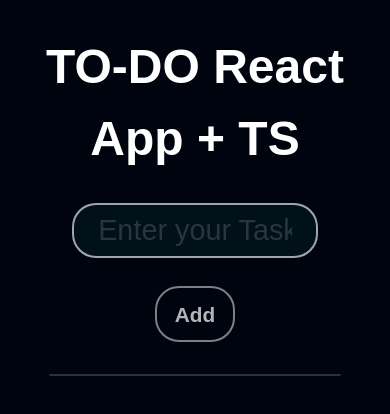
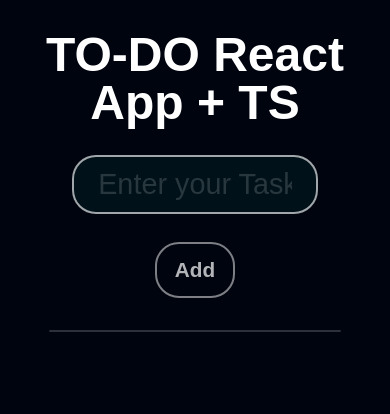
Before and after one commit to arpitv970/todo-reactjs-ts, a React (Create React App) app: page / in a window 390 px wide. Shown: the top 414 px of the page. Built offline with nearby package versions, Linux system fonts and the light colour scheme.

Commit message:
Created responsive UI for Input Bar

```diff
--- a/src/App.tsx
+++ b/src/App.tsx
@@ -2,8 +2,8 @@ import InputBar from './components/InputBar';
 
 const App: React.FC = () => {
     return (
-        <div className='font-poppins bg-primary h-[100vh] w-full overflow-hidden text-white'>
-            <h1 className='xs:text-[0.5rem] sm:text-[2rem] md:text-[3rem] text-[5rem] font-bold text-center mx-auto sm:mt-[8%]  my-[2%]'>
+        <div className='font-poppins bg-primary h-[100vh] w-full overflow-hidden text-white selection:bg-violet-800 leading-relaxed'>
+            <h1 className='sm:leading-[3rem] sm:text-[2rem] md:text-[3rem] text-[5rem] font-bold text-center sm:mx-2 md:mx-5 mx-auto sm:mt-[8%]  my-[2%]'>
                 TO-DO <br className='sm:block md:hidden hidden' /> React App + TS
             </h1>
             <InputBar />
```
